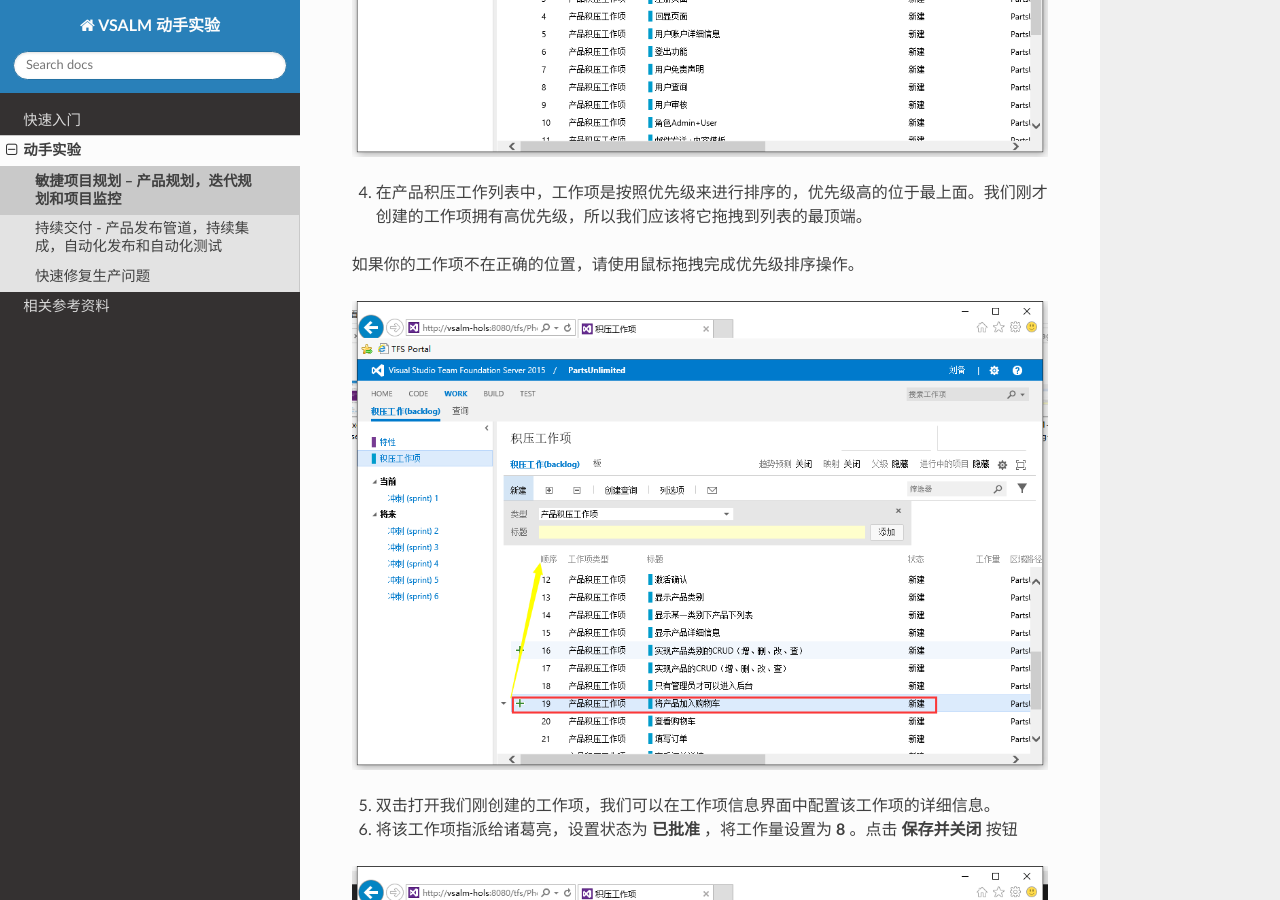
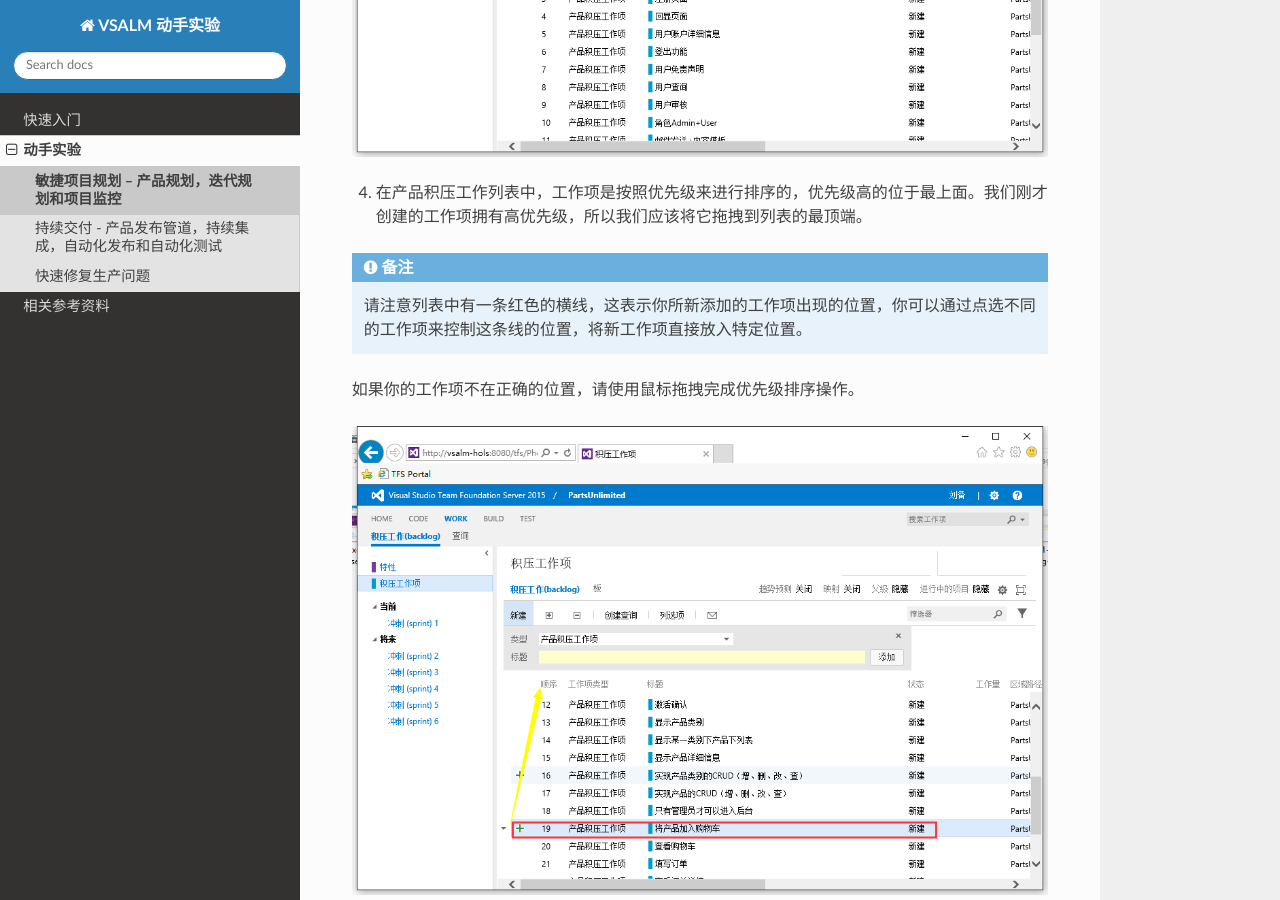
Before and after one commit to ups216/vsalm-hols, a Sphinx documentation site: the page built from docs/labs/agile-planning-and-portfolio-management.rst, in a window 1280 px wide and 900 px high, scrolled down 4742 px. Built offline with Sphinx 7.4.7 and the Read the Docs theme 2.0.0, drawn with Linux system fonts in a browser that asks for light colours; the version number could not be read and is left out; part of the change alters nothing that is shown.

```diff
--- a/docs/labs/agile-planning-and-portfolio-management.rst
+++ b/docs/labs/agile-planning-and-portfolio-management.rst
@@ -56,9 +56,8 @@
 
 4.	在产品积压工作列表中，工作项是按照优先级来进行排序的，优先级高的位于最上面。我们刚才创建的工作项拥有高优先级，所以我们应该将它拖拽到列表的最顶端。
 
-.. .. attention:: 请注意列表中有一条红色的横线，这表示你所新添加的工作项出现的位置，你可以通过点选不同的工作项来控制这条线的位置，将新工作项直接放入特定位置。
-::
-
+.. note::
+    请注意列表中有一条红色的横线，这表示你所新添加的工作项出现的位置，你可以通过点选不同的工作项来控制这条线的位置，将新工作项直接放入特定位置。
 
 
 如果你的工作项不在正确的位置，请使用鼠标拖拽完成优先级排序操作。
@@ -81,7 +80,7 @@
 
 .. note::
 
-如果工作项的状态设置为 **已关闭** 时，该工作项将会从该列表中消失。这样设计正是表达了“积压工作”的含义，只有那些还没有完成的工作才会被现实在这个列表中。
+    如果工作项的状态设置为 **已关闭** 时，该工作项将会从该列表中消失。这样设计正是表达了“积压工作”的含义，只有那些还没有完成的工作才会被现实在这个列表中。
 
 .. figure:: images/Exercise-1-Check-the-backlog-item-iteration.png
 
```
